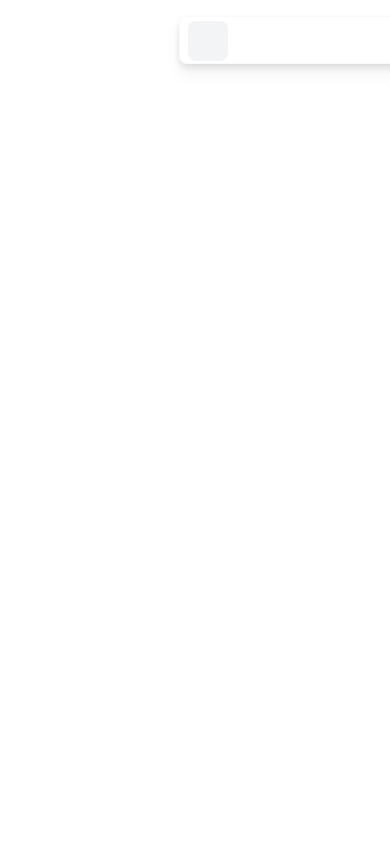
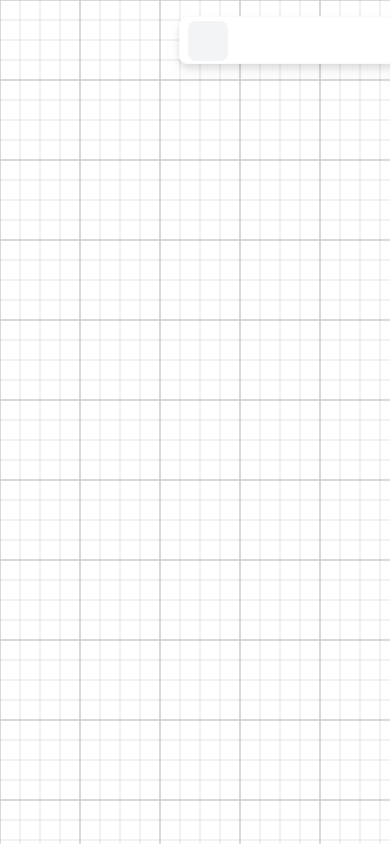
Before and after one commit to LorNtz/white-board, a React (Create React App) app: page / in a window 390 px wide. Shown: the top 844 px of the page. Built offline with nearby package versions, Linux system fonts and the light colour scheme; some icons are missing.

Commit message:
fix: now the canvas will resize when the window resizes

```diff
--- a/src/App.js
+++ b/src/App.js
@@ -1,10 +1,29 @@
 import '@icon-park/react/styles/index.css'
-
+import {
+  useState,
+  useEffect,
+} from 'react'
 import WhiteBoard from "./WhiteBoard";
 
 function App() {
+  const [whiteBoardWidth, setWhiteBoardWidth] = useState(window.innerWidth)
+  const [whiteBoardHeight, setWhiteBoardHeight] = useState(window.innerHeight)
+
+  useEffect(() => {
+    function handleResize () {
+      setWhiteBoardWidth(window.innerWidth)
+      setWhiteBoardHeight(window.innerHeight)
+    }
+
+    window.addEventListener('resize', handleResize)
+
+    return () => {
+      window.removeEventListener('resize', handleResize)
+    }
+  }, [])
+
   return (
-    <WhiteBoard width={window.innerWidth} height={window.innerHeight} />
+    <WhiteBoard width={whiteBoardWidth} height={whiteBoardHeight} />
   );
 }
 
--- a/src/WhiteBoard/WhiteBoard.js
+++ b/src/WhiteBoard/WhiteBoard.js
@@ -545,10 +545,10 @@ function WhiteBoard ({ width, height }) {
     textarea.style.height = `${textarea.scrollHeight}px`
   }
 
-  useEffect(() => {
+  useLayoutEffect(() => {
     const canvas = canvasRef.current
-    fixResolution(canvas)
-  }, [])
+    fixResolution(canvas, width, height)
+  }, [width, height])
 
   useLayoutEffect(() => {
     // TODO: extract these lines into a handleRef function
@@ -598,6 +598,8 @@ function WhiteBoard ({ width, height }) {
     })
   }, [
       elementMap,
+      width,
+      height,
       cameraOffset,
       cameraZoom,
       zoomOrigin,
--- a/src/utils/index.js
+++ b/src/utils/index.js
@@ -48,13 +48,11 @@ export function getViewRect (canvas) {
  * fix the resolution issue on a given canvas element
  * @param {HTMLCanvasElement} canvas the canvas element to be fixed with resolution
  */
-export function fixResolution (canvas) {
+export function fixResolution (canvas, width, height) {
   if (!canvas) return
 
   const context = canvas.getContext('2d')
   const ratio = window.devicePixelRatio || 1
-
-  const { width, height } = canvas.getBoundingClientRect()
 
   canvas.width = width * ratio
   canvas.height = height * ratio
```
